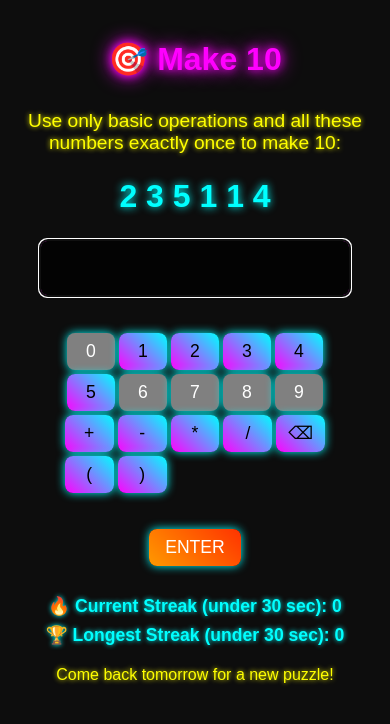
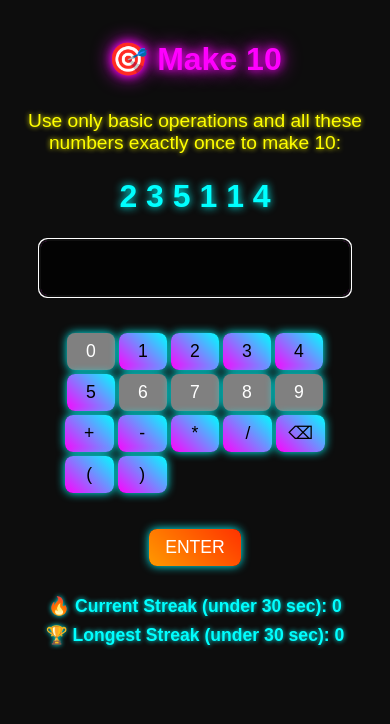
Before and after one commit to garry-singh/maketen, a Next.js app: page / in a window 390 px wide. Shown: the top 724 px of the page. Built offline with nearby package versions, Linux system fonts and the light colour scheme.

Commit message:
Remove instructions and numbers when solved

```diff
--- a/app/components/MakeTen.css
+++ b/app/components/MakeTen.css
@@ -110,7 +110,7 @@ body {
   }
 
   .footer {
-    font-size: 1.2rem;
+    font-size: 1.5rem;
     color: #ff0;
     text-shadow: 0 0 5px #ff0;
     margin-top: 20px;
@@ -185,6 +185,6 @@ body {
     }
 
     .footer {
-      font-size: 1rem;
+      font-size: 1.1rem;
     }
   }
--- a/app/components/MakeTen.tsx
+++ b/app/components/MakeTen.tsx
@@ -197,10 +197,16 @@ const MakeTen: React.FC = () => {
   return (
     <div className="container">
       <h2 className="title">🎯 Make 10 </h2>
+      {!solved && (
         <p className="instructions">
-        Use only basic operations and all these numbers exactly once to make 10:
+          Use only basic operations and all these numbers exactly once to make
+          10:
         </p>
-      <h3 className="numbers">{puzzle.numbers.join("  ")}</h3>
+      )}
+      {!solved && <h3 className="numbers">{puzzle.numbers.join("  ")}</h3>}
+      {solved ? (
+        <p className="footer">Come back tomorrow for a new puzzle!</p>
+      ) : (
         <input
           type="text"
           value={userInput}
@@ -209,6 +215,7 @@ const MakeTen: React.FC = () => {
           disabled={solved}
           autoFocus
         />
+      )}
       <br />
       <div className="keyboard">
         <div className="keyboard-row numbers-row">
@@ -257,7 +264,6 @@ const MakeTen: React.FC = () => {
       <h4 className="streak">
         🏆 Longest Streak (under 30 sec): {longestStreak}
       </h4>
-      <p className="footer">Come back tomorrow for a new puzzle!</p>
     </div>
   );
 };
```
Lines whose indentation alone changed are shown as unchanged.
